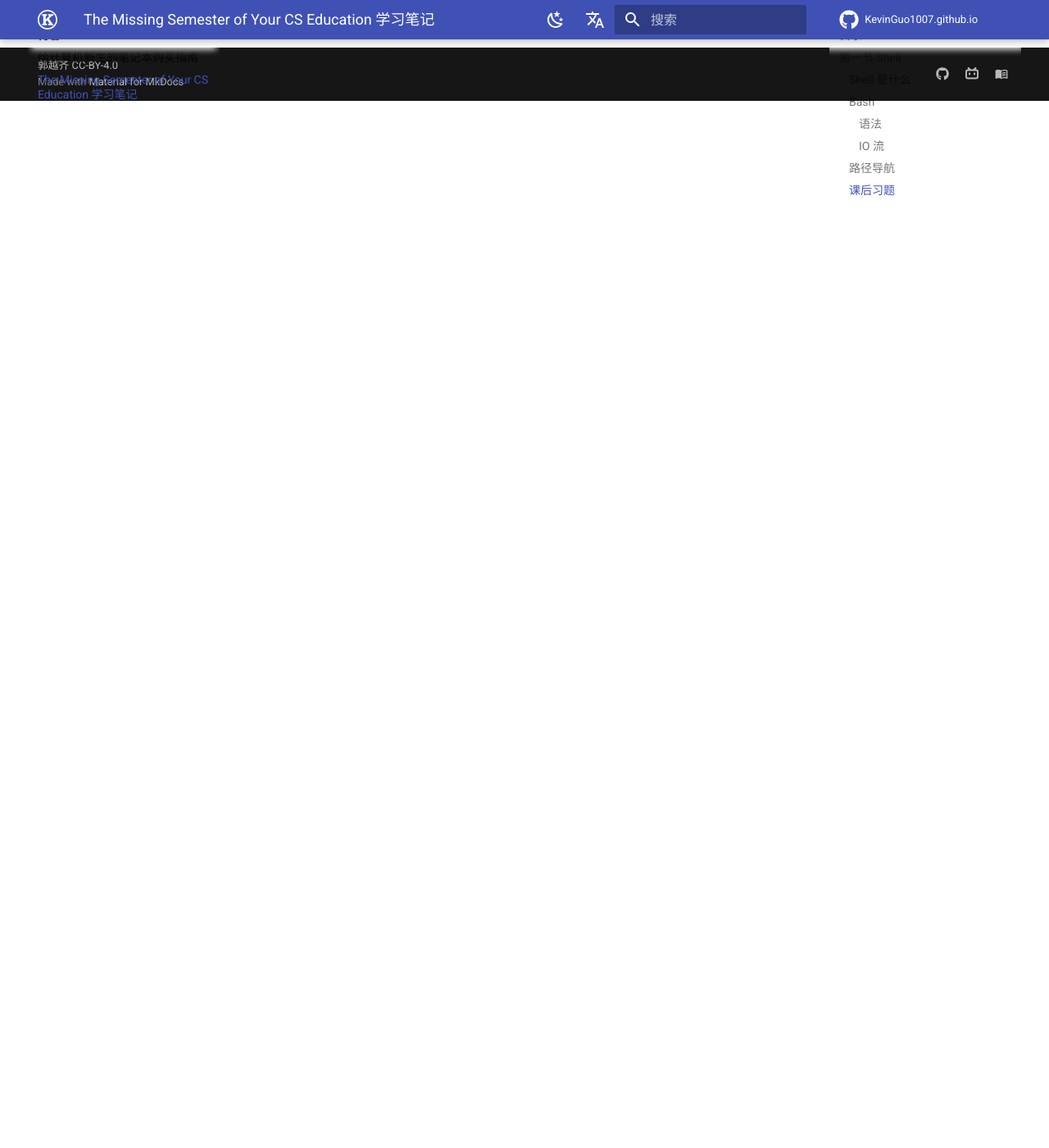
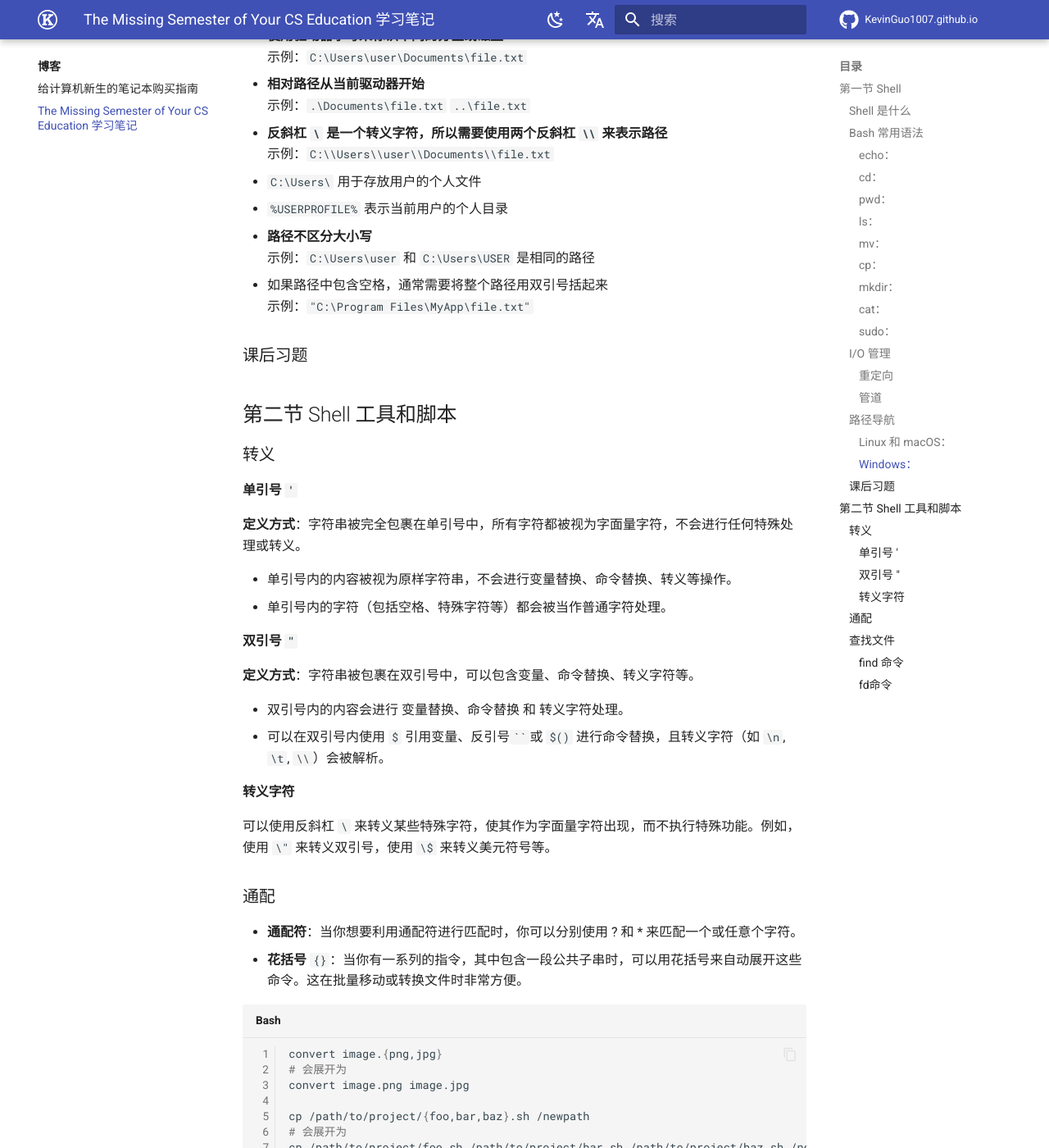
Before and after one commit to KevinGuo1007/KevinGuo1007.github.io, an MkDocs documentation site: the page built from docs/blog/MissingSemester.md, in a window 1280 px wide and 1400 px high, scrolled down 4200 px. Shown: the whole window at 82% size. Built offline with MkDocs 1.6.1 and Material for MkDocs 9.7.7, drawn with Linux system fonts in a browser that asks for light colours; nearby versions of some CDN libraries; library files that are not in the unit come from our copies; comment, search, counter and statistics services are not loaded; before the commit the page ends 4323 px from its top, so only the background shows below that; some of the changed text lies outside the part shown.

````diff
--- a/docs/blog/MissingSemester.md
+++ b/docs/blog/MissingSemester.md
@@ -6,147 +6,299 @@
 
 **Shell**（壳）是用户与操作系统之间的接口，它是一种命令行解释器，可以接收用户输入的命令并将其传递给操作系统执行。Shell 允许用户通过命令行来与操作系统交互，执行各种任务，如文件操作、程序运行、系统管理等。
 
-### Bash
+### Bash 常用语法
 
-> [Windows 环境下配置 GitBash 环境](https://zhuanlan.zhihu.com/p/418321777)
+#### `echo`：
 
-#### 语法
-
-1. `echo`：用于向终端输出文本或变量的内容。
+用于向终端输出文本或变量的内容。
 
 ```bash
-echo [选项] [字符串]
+echo [选项] [字符]
 ```
 
-- 常用选项：
-  - `-n`：告诉`echo`命令输出文本后不自动换行(默认输出换行符)。
-  - `-e`：启用 转义字符 的解析（默认不进行转义字符的处理）。
+常用选项：
 
-2. `cd`：用于改变当前工作目录。
+- `-n`：告诉`echo`命令输出文本后不自动换行(默认输出换行符)。
+- `-e`：启用 转义字符 的解析（默认不进行转义字符的处理）。
+
+#### `cd`：
+
+用于改变当前工作目录。
 
 ```bash
 cd [目录路径]
 ```
 
-- 示例：
+示例：
+
 - `cd ..`：切换上一级目录。
 - `cd ~`：切换到当前用户的家目录。
 - `cd /home/user`：切切换到 `/home/user` 目录。
 
-3. `pwd`：显示当前所在的 工作目录 的完整路径。
+#### `pwd`：
+
+显示当前所在的 工作目录 的完整路径。
 
 ```bash
 pwd
 ```
 
-4. `ls`：用于 列出目录内容，显示目录下的文件和子目录。
+#### `ls`：
+
+用于 列出目录内容，显示目录下的文件和子目录。
 
 ```bash
 ls [选项] [目录]
 ```
 
-- 示例:
-  - `ls`：列出当前目录下的文件和文件夹。
-  - `ls -l`：以长格式显示文件详情（包括权限、文件大小、修改时间等）。
-  - `ls -a`：列出所有文件，包括隐藏文件（以 `.` 开头的文件）。
+示例:
 
-5. `mv`：用于 移动文件或目录，或者 重命名文件或目录。
+- `ls`：列出当前目录下的文件和文件夹。
+- `ls -l`：以长格式显示文件详情（包括权限、文件大小、修改时间等）。
+- `ls -a`：列出所有文件，包括隐藏文件（以 `.` 开头的文件）。
+
+#### `mv`：
+
+用于 移动文件或目录，或者 重命名文件或目录。
 
 ```bash
 mv [源路径] [目标路径]
 ```
 
-- 示例：
-  - `mv file.txt /home/user/Documents/`：将 `file.txt` 文件移动到指定目录。
-  - `mv oldname.txt newname.txt`：将 `oldname.txt` 重命名为 `newname.txt`。
+示例：
 
-6. `cp`：用于复制文件或目录。
+- `mv file.txt /home/user/Documents/`：将 `file.txt` 文件移动到指定目录。
+- `mv oldname.txt newname.txt`：将 `oldname.txt` 重命名为 `newname.txt`。
+
+#### `cp`：
+
+用于复制文件或目录。
 
 ```bash
 cp [选项] [源路径] [目标路径]
 ```
 
-- 示例：
-  - `cp file.txt /home/user/Documents/`：复制 `file.txt` 文件到指定目录。
-  - `cp -r /source/dir /target/dir`：递归地复制整个目录（用于复制目录及其内容）。
+示例：
 
-7. `mkdir`：用于创建新目录。
+- `cp file.txt /home/user/Documents/`：复制 `file.txt` 文件到指定目录。
+- `cp -r /source/dir /target/dir`：递归地复制整个目录（用于复制目录及其内容）。
+
+#### `mkdir`：
+
+用于创建新目录。
 
 ```bash
 mkdir [选项] [目录名称]
 ```
 
-- 示例：
-  - `mkdir newfolder`：在当前目录下创建一个名为 `newfolder` 的新目录。
-  - `mkdir -p /home/user/newfolder/subfolder`：递归创建目录，`-p` 选项会在父目录不存在时创建父目录。
+示例：
 
-8. `cat`：用于 查看文件内容，或者将多个文件的内容连接在一起。
+- `mkdir newfolder`：在当前目录下创建一个名为 `newfolder` 的新目录。
+- `mkdir -p /home/user/newfolder/subfolder`：递归创建目录，`-p` 选项会在父目录不存在时创建父目录。
+
+#### `cat`：
+
+用于 查看文件内容，或者将多个文件的内容连接在一起。
 
 ```bash
 cat [选项] [文件]
 ```
 
-- 示例：
-  - `cat file.txt`：显示 `file.txt` 的内容。
-  - `cat file1.txt file2.txt`：将 `file1.txt` 和 `file2.txt` 的内容合并并输出。
-  - `cat > newfile.txt`：将输入内容保存到 `newfile.txt` 文件（按 `Ctrl+D` 结束输入）。
+示例：
 
-9. `sudo`：使普通用户可以临时获得更高权限来执行一些需要管理员权限的操作，而不需要直接登录为超级用户（root）。
+- `cat file.txt`：显示 `file.txt` 的内容。
+- `cat file1.txt file2.txt`：将 `file1.txt` 和 `file2.txt` 的内容合并并输出。
+- `cat > newfile.txt`：将输入内容保存到 `newfile.txt` 文件（按 `Ctrl+D` 结束输入）。
+
+#### `sudo`：
+
+使普通用户可以临时获得更高权限来执行一些需要管理员权限的操作，而不需要直接登录为超级用户（root）。
 
 ```bash
 sudo [命令]
 ```
 
-#### IO 流
+### I/O 管理
 
-1. **重定向**
-   - 使用 > 或 >> 将命令的输出重定向到文件中。
-     - `>`：会**覆盖**文件内容（如果文件已存在，文件内容会被清空并写入新内容）。
-     - `>>`：会将输出内容**追加**到文件的末尾，不会覆盖文件内容。
-   - 使用 < 将文件的内容作为命令的输入。
-2. **管道**
-   是将一个命令的 标准输出 直接传递给另一个命令作为 标准输入，而不是通过文件进行中转。管道符号是 `|`。
-   - 示例:
-     - `ls | sort`：列出当前目录下的文件，并将输出通过管道传递给 sort 命令进行排序。
+#### 重定向
+
+- 使用 > 或 >> 将命令的输出重定向到文件中。
+  - `>`：会**覆盖**文件内容（如果文件已存在，文件内容会被清空并写入新内容）。
+  - `>>`：会将输出内容**追加**到文件的末尾，不会覆盖文件内容。
+- 使用 < 将文件的内容作为命令的输入。
+
+#### 管道
+
+是将一个命令的 标准输出 直接传递给另一个命令作为 标准输入，而不是通过文件进行中转。管道符号是 `|`。
+
+示例:
+
+- `ls | sort`：列出当前目录下的文件，并将输出通过管道传递给 sort 命令进行排序。
 
 ### 路径导航
 
-Linux 和 Windows 操作系统中，许多操作存在不同。
+!!! note
 
-1. Linux 和 macOS：
+    Linux 和 Windows 操作系统中，许多操作存在不同，
+    但是他们都使用 `.` 表示当前目录，`..` 表示上一级目录
 
-   - **使用正斜杠 `/` 作为目录分隔符**
-     示例：`/home/user/Documents/file.txt`
-   - **路径是以根目录 `/` 开始的绝对路径**
-     示例：`/home/user/Documents/file.txt`
-   - **相对路径则从当前工作目录开始**
-     示例：`./Documents/file.txt` `../file.txt`
-   - `/`：根目录，所有文件和目录从根目录开始。
-   - `~`：表示当前用户的家目录。
-     例如：`/home/user`。
-   - **路径区分大小写**
-     示例：`/home/user` 和 `/home/User` 是不同的路径。
-   - **路径中空格需要用反斜杠`\`转义**
-     示例：`/home/user/My\ Documents/file.txt`
+#### Linux 和 macOS：
 
-2. Windows：
+- **使用正斜杠 `/` 作为目录分隔符**
+  示例：`/home/user/Documents/file.txt`
+- **路径是以根目录 `/` 开始的绝对路径**
+  示例：`/home/user/Documents/file.txt`
+- **相对路径则从当前工作目录开始**
+  示例：`./Documents/file.txt` `../file.txt`
+- `/`：根目录，所有文件和目录从根目录开始。
+- `~`：表示当前用户的家目录。
+  例如：`/home/user`。
+- **路径区分大小写**
+  示例：`/home/user` 和 `/home/User` 是不同的路径。
+- **路径中空格需要用反斜杠`\`转义**
+  示例：`/home/user/My\ Documents/file.txt`
 
-   - **使用反斜杠 `\` 作为目录分隔符**
-   - **使用驱动器字母来标识不同的分区或磁盘**
-     示例：`C:\Users\user\Documents\file.txt`
-   - **相对路径从当前驱动器开始**
-     示例：`.\Documents\file.txt` `..\file.txt`
-   - **反斜杠 `\` 是一个转义字符，所以需要使用两个反斜杠 `\\` 来表示路径**
-     示例：`C:\\Users\\user\\Documents\\file.txt`
-   - `C:\Users\` 用于存放用户的个人文件
-   - `%USERPROFILE%` 表示当前用户的个人目录
-   - **路径不区分大小写**
-     示例：`C:\Users\user` 和 `C:\Users\USER` 是相同的路径
-   - 如果路径中包含空格，通常需要将整个路径用双引号括起来
-     示例：`"C:\Program Files\MyApp\file.txt"`
+#### Windows：
 
-3. 相同点：
-
-- 使用 `.` 表示当前目录，`..` 表示上一级目录
+- **使用反斜杠 `\` 作为目录分隔符**
+- **使用驱动器字母来标识不同的分区或磁盘**
+  示例：`C:\Users\user\Documents\file.txt`
+- **相对路径从当前驱动器开始**
+  示例：`.\Documents\file.txt` `..\file.txt`
+- **反斜杠 `\` 是一个转义字符，所以需要使用两个反斜杠 `\\` 来表示路径**
+  示例：`C:\\Users\\user\\Documents\\file.txt`
+- `C:\Users\` 用于存放用户的个人文件
+- `%USERPROFILE%` 表示当前用户的个人目录
+- **路径不区分大小写**
+  示例：`C:\Users\user` 和 `C:\Users\USER` 是相同的路径
+- 如果路径中包含空格，通常需要将整个路径用双引号括起来
+  示例：`"C:\Program Files\MyApp\file.txt"`
 
 ### 课后习题
+
+## 第二节 Shell 工具和脚本
+
+### 转义
+
+#### 单引号 `'`
+
+**定义方式**：字符串被完全包裹在单引号中，所有字符都被视为字面量字符，不会进行任何特殊处理或转义。
+
+- 单引号内的内容被视为原样字符串，不会进行变量替换、命令替换、转义等操作。
+- 单引号内的字符（包括空格、特殊字符等）都会被当作普通字符处理。
+
+#### 双引号 `"`
+
+**定义方式**：字符串被包裹在双引号中，可以包含变量、命令替换、转义字符等。
+
+- 双引号内的内容会进行 变量替换、命令替换 和 转义字符处理。
+- 可以在双引号内使用 `$` 引用变量、反引号` `` `或 `$()` 进行命令替换，且转义字符（如 `\n`, `\t`, `\\`）会被解析。
+
+#### 转义字符
+
+可以使用反斜杠 `\` 来转义某些特殊字符，使其作为字面量字符出现，而不执行特殊功能。例如，使用 `\"` 来转义双引号，使用 `\$` 来转义美元符号等。
+
+### 通配
+
+- **通配符**：当你想要利用通配符进行匹配时，你可以分别使用 ? 和 \* 来匹配一个或任意个字符。
+- **花括号** `{}`：当你有一系列的指令，其中包含一段公共子串时，可以用花括号来自动展开这些命令。这在批量移动或转换文件时非常方便。
+
+```bash
+convert image.{png,jpg}
+# 会展开为
+convert image.png image.jpg
+
+cp /path/to/project/{foo,bar,baz}.sh /newpath
+# 会展开为
+cp /path/to/project/foo.sh /path/to/project/bar.sh /path/to/project/baz.sh /newpath
+
+# 也可以结合通配使用
+mv *{.py,.sh} folder
+# 会移动所有 *.py 和 *.sh 文件
+
+mkdir foo bar
+
+# 下面命令会创建 foo/a, foo/b, ... foo/h, bar/a, bar/b, ... bar/h 这些文件
+touch {foo,bar}/{a..h}
+touch foo/x bar/y
+# 比较文件夹 foo 和 bar 中包含文件的不同
+diff <(ls foo) <(ls bar)
+# 输出
+# < x
+# ---
+# > y
+```
+
+### 查找文件
+
+#### `find` 命令
+
+`find` 是一个强大的文件搜索工具，它通常用来在文件系统中查找匹配特定条件的文件或目录。它是 Unix 和 Linux 系统中非常常见的命令之一。
+
+**基本语法**
+
+```bash
+find [路径] [查找条件] [操作]
+```
+
+- 路径：指定查找的起始目录（例如：`/home/user`）。如果不指定路径，`find` 默认会从当前目录开始查找。
+- 查找条件：指定要查找的条件（例如：文件名、大小、时间等）。
+- 操作：指定对查找到的文件或目录进行的操作（例如：`-print`, `-exec` 等）。
+
+**常见用法**
+
+1. 查找文件名包含特定字符串的文件：
+
+```bash
+find /path/to/search -name "*.txt"
+# 查找 /path/to/search 目录下所有扩展名为 .txt 的文件。
+```
+
+2. 查找文件并执行操作：
+
+```bash
+find /path/to/search -name "*.log" -exec rm {} \;
+# 查找所有 .log 文件，并删除它们。{} 是 find 命令找到的每一个文件的占位符。
+```
+
+3. 查找并列出所有目录：
+
+```bash
+find /path/to/search -type d
+# 查找并列出所有目录（-type d 仅匹配目录）。
+```
+
+#### `fd`命令
+
+`fd` 是一个现代化的文件查找工具，旨在提供一个更快速、更简洁、更用户友好的替代品，通常作为 `find` 命令的替代。`fd` 比 `find` 更注重速度和简洁的用户体验，且它在使用上有很多简化。
+**基本语法**
+
+```bash
+fd [查找条件] [路径]
+```
+
+- 查找条件：指定要查找的文件名或正则表达式。
+- 路径：指定查找的起始目录，默认为当前目录。
+
+**常见用法**
+
+1. 查找文件名包含特定字符串的文件：
+
+```bash
+fd "*.txt"
+# 查找当前目录及子目录下所有 .txt 文件。
+```
+
+2. 按文件扩展名查找：
+
+```bash
+fd -e txt
+# 查找当前目录及子目录下所有 .txt 文件（-e 用于指定扩展名）。
+```
+
+3. 显示文件的路径并过滤：
+
+```bash
+fd "error" --type f --exec cat {} \;
+# 查找所有包含 "error" 的文件，并执行 cat 命令查看文件内容。
+```
--- a/mkdocs.yml
+++ b/mkdocs.yml
@@ -1,5 +1,5 @@
 site_name: KevinGuo Blog
-site_url: https://sitename.example
+site_url: https://kevinguo1007.github.io/
 site_author: KevinGuo
 site_description: KevinGuo的个人网站
 
@@ -173,6 +173,9 @@ markdown_extensions:
   # [Markdown footnote 语法支持]
   # https://squidfunk.github.io/mkdocs-material/reference/footnotes/
   - footnotes
+  - admonition
+  - pymdownx.details
+  - pymdownx.superfences
 
 extra_javascript:
   # [数学公式支持]
````
Also changed, not shown: docs/blog/SpidersStudy.md (added, +37 -0 lines), docs/image/gitbash-001.png (added), docs/image/gitbash-002.png (added), docs/image/scrapy-001.png (added).
